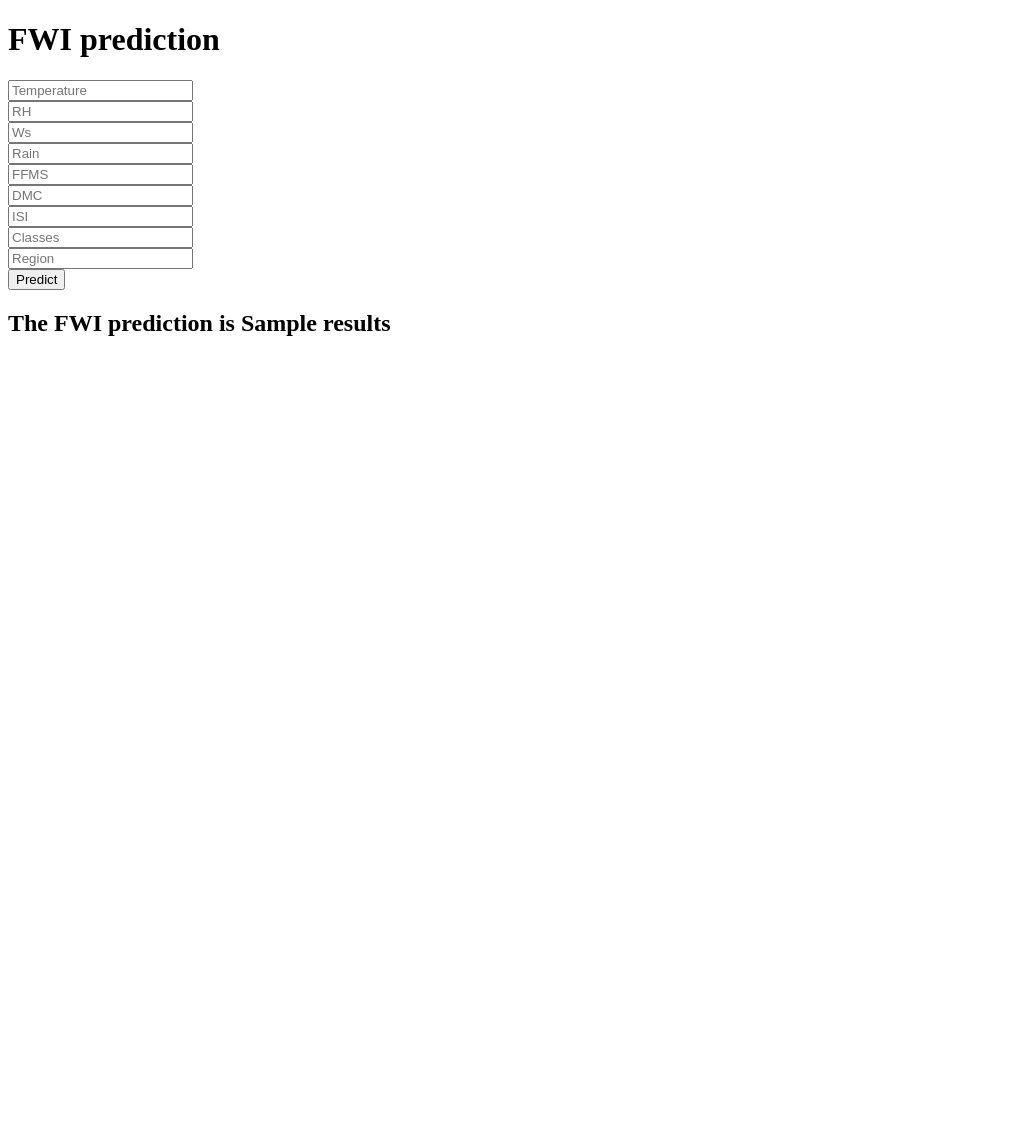
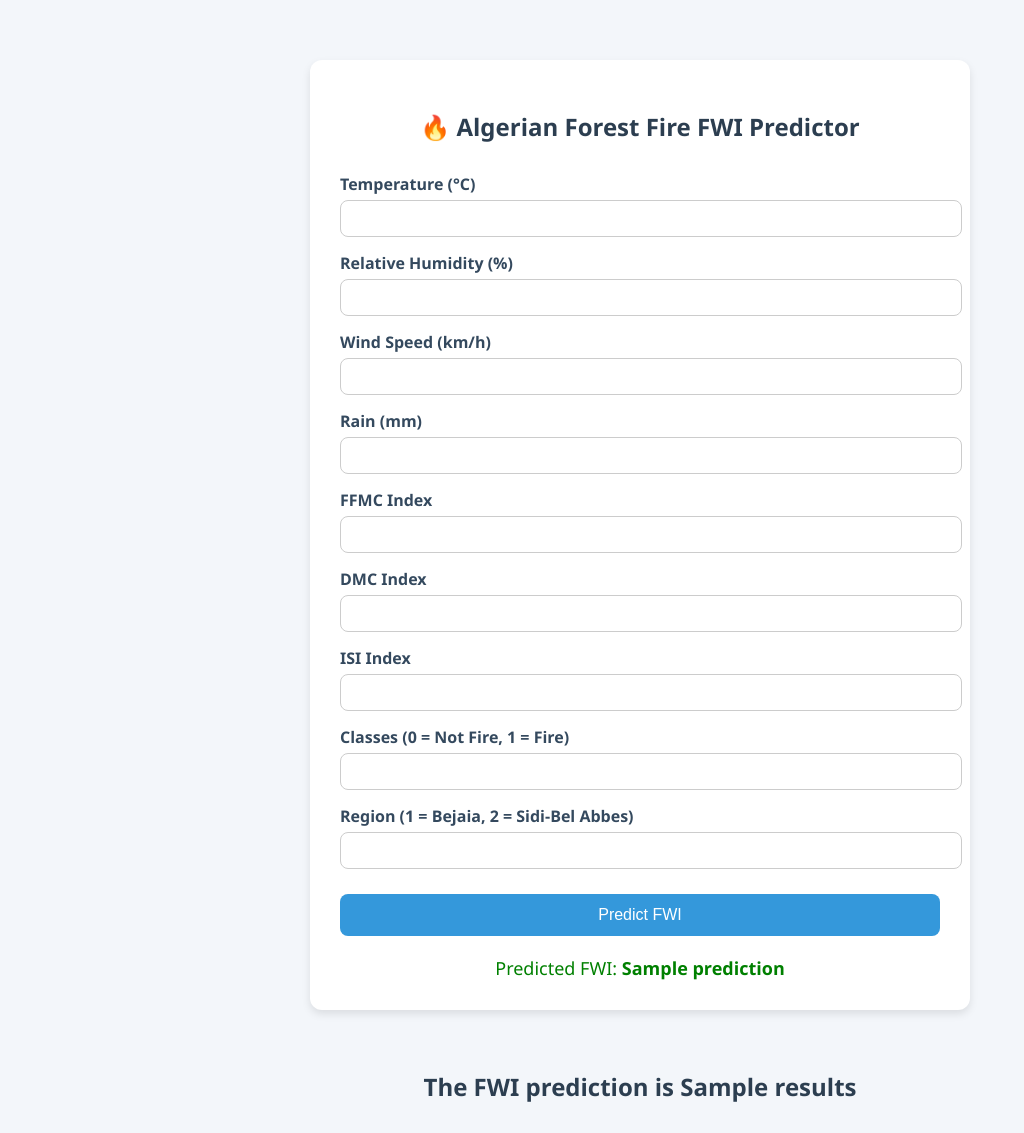
Before and after one commit to Code-NS/testmodel, a Flask app: template templates/home.html in a window 1280 px wide. Shown: the whole page, without its empty margins (0-1024 px from the left). Before the commit the page ends 336 px from the top, so only its background shows below. Run offline with Flask 3, Linux system fonts and the light colour scheme; the template is opened without the code that fills it: most values are stand-ins (such as "Sample title", 1, 10 or a date in 2020); parts of the project's set-up code (start-up, migrations or seed data) failed here and were passed over.

Commit message:
Add project files

```diff
--- a/templates/home.html
+++ b/templates/home.html
@@ -2,24 +2,110 @@
 <html lang="en">
 <head>
     <meta charset="UTF-8">
+    <title>Algerian Forest Fire FWI Prediction</title>
     <meta name="viewport" content="width=device-width, initial-scale=1.0">
-    <title>Document</title>
+    <style>
+        body {
+            font-family: 'Segoe UI', Tahoma, Geneva, Verdana, sans-serif;
+            background-color: #f3f6fa;
+            margin: 0;
+            padding: 0;
+        }
+
+        .container {
+            width: 600px;
+            margin: 60px auto;
+            padding: 30px;
+            background-color: white;
+            box-shadow: 0 4px 8px rgba(0,0,0,0.1);
+            border-radius: 12px;
+        }
+
+        h2 {
+            text-align: center;
+            margin-bottom: 30px;
+            color: #2c3e50;
+        }
+
+        label {
+            display: block;
+            margin-top: 15px;
+            font-weight: bold;
+            color: #34495e;
+        }
+
+        input {
+            width: 100%;
+            padding: 10px;
+            margin-top: 5px;
+            border: 1px solid #ccc;
+            border-radius: 8px;
+        }
+
+        button {
+            margin-top: 25px;
+            width: 100%;
+            padding: 12px;
+            background-color: #3498db;
+            border: none;
+            color: white;
+            font-size: 16px;
+            border-radius: 8px;
+            cursor: pointer;
+        }
+
+        button:hover {
+            background-color: #2980b9;
+        }
+
+        .result {
+            text-align: center;
+            margin-top: 20px;
+            font-size: 18px;
+            color: green;
+        }
+    </style>
 </head>
 <body>
-    <h1>FWI prediction</h1>
-    <form action="{{url_for('predict_data')}}" method="POST">
-        <input type="text" name="Temperature" placeholder="Temperature" required="required" /><br>
-        <input type="text" name="RH" placeholder="RH" required="required"/><br>
-        <input type="text" name="Ws" placeholder="Ws" required="required"/><br>
-        <input type="text" name="Rain" placeholder="Rain" required="required"/><br>
-        <input type="text" name="FFMC" placeholder="FFMS" required="required"/><br>
-        <input type="text" name="DMC" placeholder="DMC" required="required"/><br>
-        <input type="text" name="ISI" placeholder="ISI" required="required"/><br>
-        <input type="text" name="Classes" placeholder="Classes" required="required"/><br>
-        <input type="text" name="Region" placeholder="Region" required="required"/><br>
-        <button type="submit" class="btn btn-primary btn-block bn-large">Predict</button>
+    <div class="container">
+        <h2>🔥 Algerian Forest Fire FWI Predictor</h2>
+        <form action="/predictdata" method="post">
+            <label for="Temperature">Temperature (°C)</label>
+            <input type="number" step="any" name="Temperature" required>
 
-    </form>
-<h2>The FWI prediction is {{results}}</h2>
+            <label for="RH">Relative Humidity (%)</label>
+            <input type="number" step="any" name="RH" required>
+
+            <label for="Ws">Wind Speed (km/h)</label>
+            <input type="number" step="any" name="Ws" required>
+
+            <label for="Rain">Rain (mm)</label>
+            <input type="number" step="any" name="Rain" required>
+
+            <label for="FFMC">FFMC Index</label>
+            <input type="number" step="any" name="FFMC" required>
+
+            <label for="DMC">DMC Index</label>
+            <input type="number" step="any" name="DMC" required>
+
+            <label for="ISI">ISI Index</label>
+            <input type="number" step="any" name="ISI" required>
+
+            <label for="Classes">Classes (0 = Not Fire, 1 = Fire)</label>
+            <input type="number" step="any" name="Classes" required>
+
+            <label for="Region">Region (1 = Bejaia, 2 = Sidi-Bel Abbes)</label>
+            <input type="number" step="any" name="Region" required>
+
+            <button type="submit">Predict FWI</button>
+        </form>
+
+        {% if prediction %}
+        <div class="result">
+            Predicted FWI: <strong>{{ prediction }}</strong>
+        </div>
+        {% endif %}
+    </div>
+    <h2>The FWI prediction is {{results}}</h2>
 </body>
 </html>
```
Also changed, not shown: templates/index.html (+55 -4 lines).
